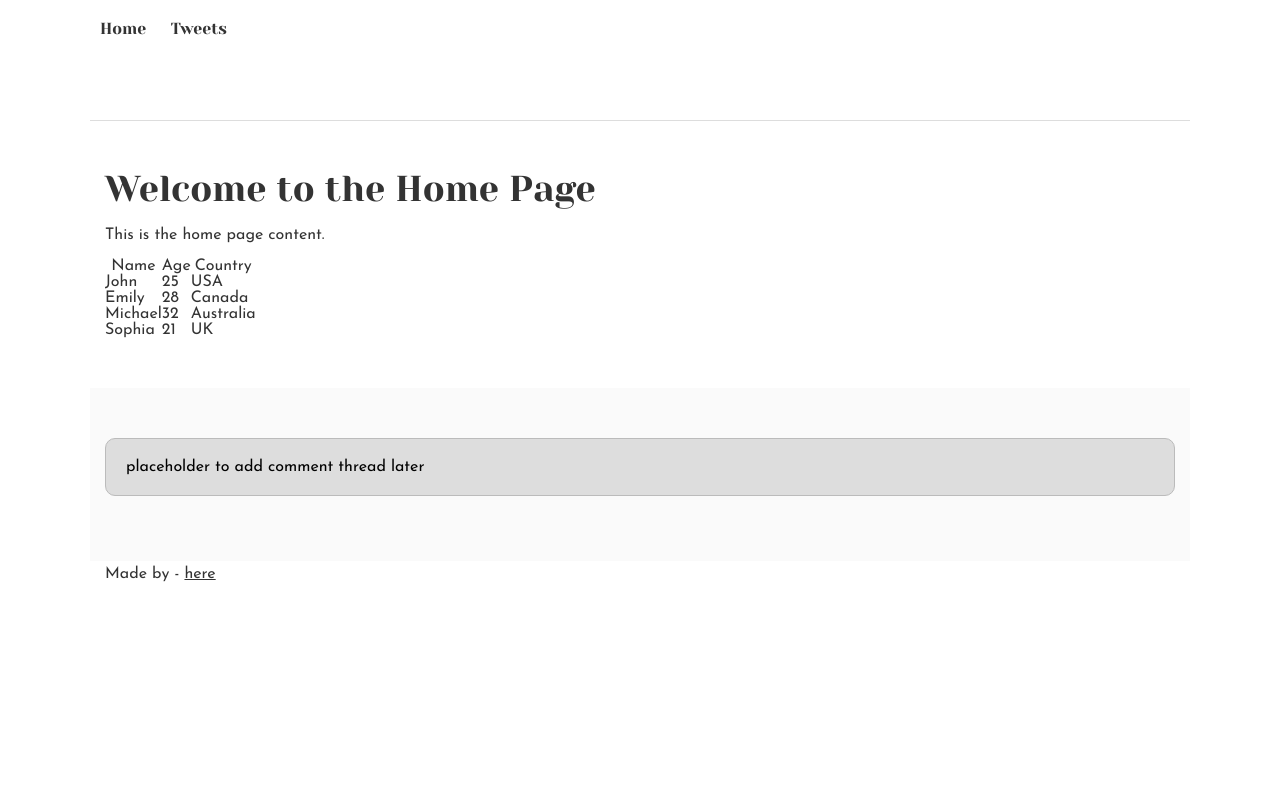
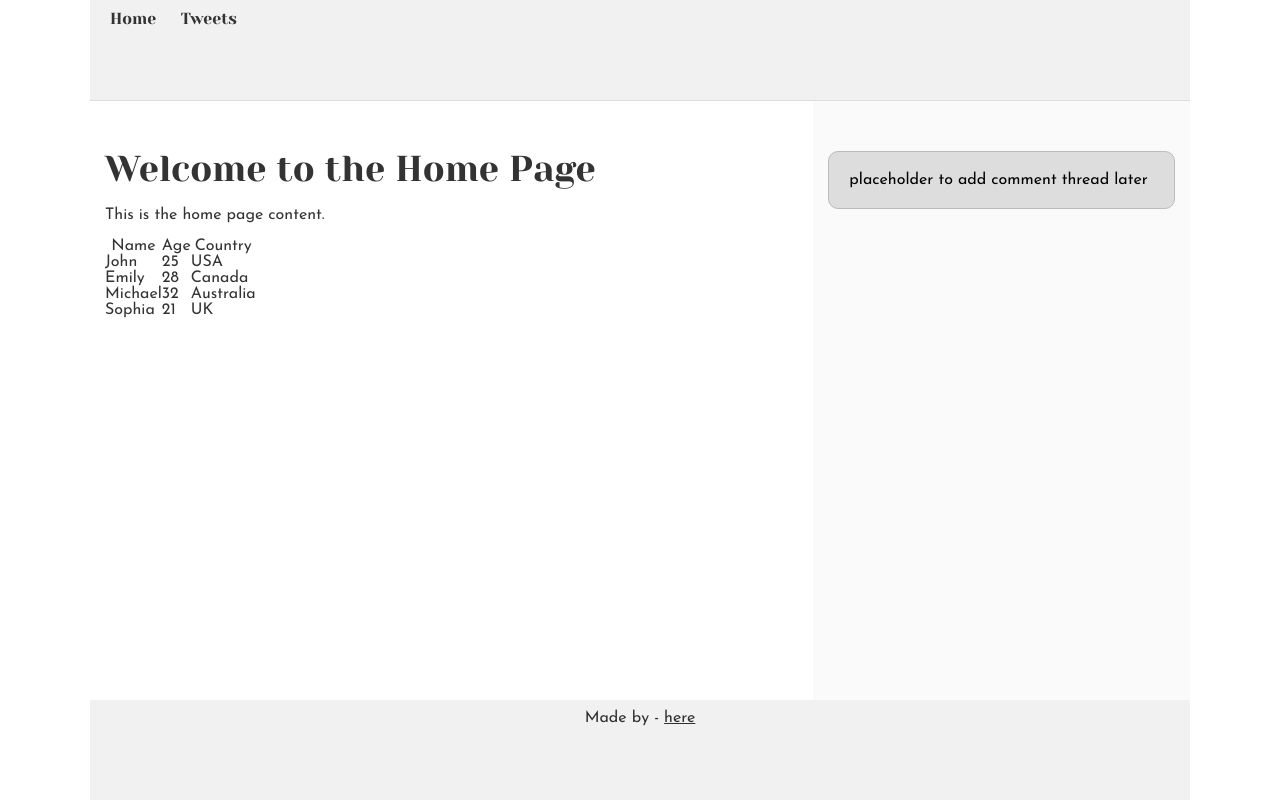
Before and after one commit to haaaab07/My_First_Portfolio, a plain HTML site: page css_basic/index.html in a window 1280 px wide. Drawn offline with Linux system fonts and the light colour scheme.

Commit message:
Add files via upload

```diff
--- a/css_basic/styles.css
+++ b/css_basic/styles.css
@@ -0,0 +1,48 @@
+/* Ensure both container tags are flexible boxes */
+body {
+    display: flex;
+    flex-direction: column;
+    height: 100vh; /* Ensures the body takes the full height of the viewport */
+}
+
+main {
+    display: flex;
+    flex-direction: row;
+    flex: auto;
+}
+
+/* Make article and aside take the appropriate widths */
+article {
+    flex: 2;
+    overflow-y: auto;
+}
+
+aside {
+    flex: 1;
+    overflow-y: auto;
+}
+
+/* Optional: Basic styling for header and footer */
+header, footer {
+    background: #f1f1f1;
+    padding: 10px;
+}
+
+header ul {
+    list-style-type: none;
+    padding: 0;
+}
+
+header ul li {
+    display: inline;
+    margin-right: 10px;
+}
+
+header ul li a {
+    text-decoration: none;
+    color: #333;
+}
+
+footer p {
+    text-align: center;
+}
```
Also changed, not shown: css_basic/index.html (+1 -1 lines).
